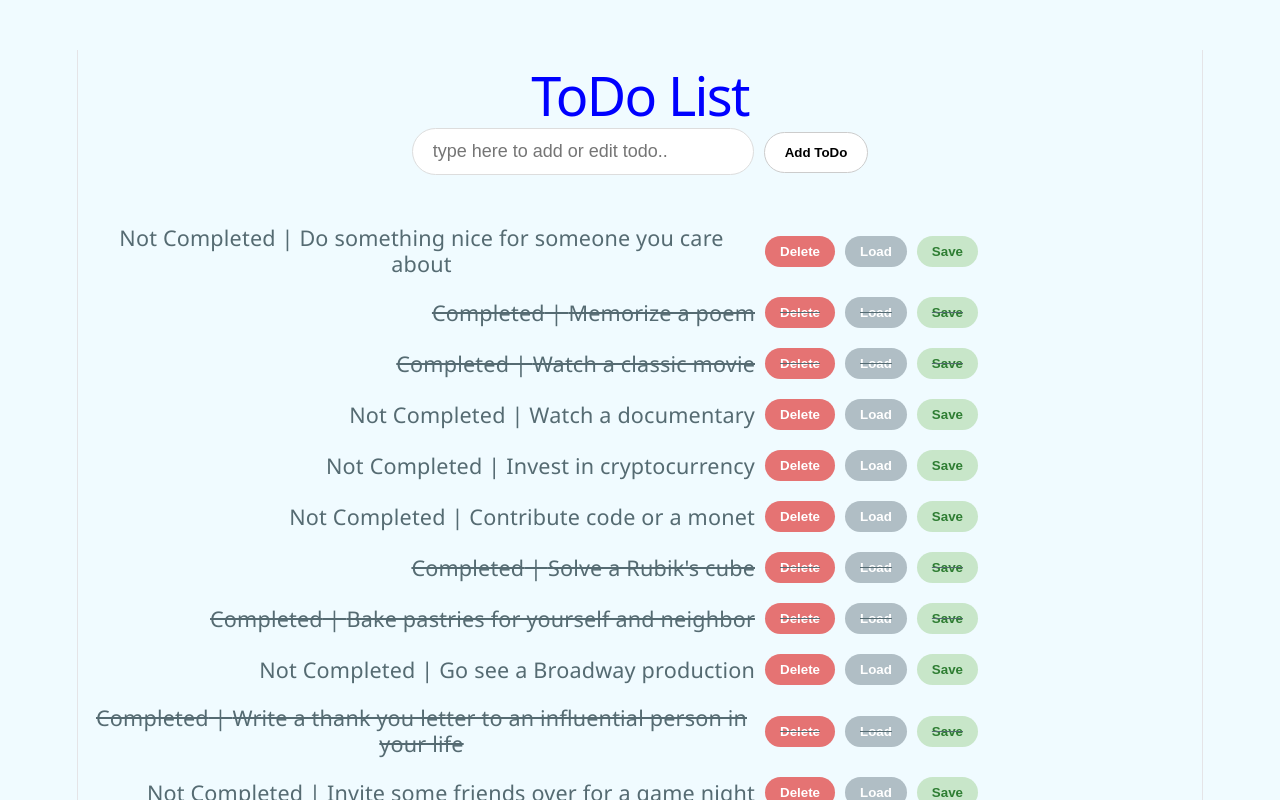
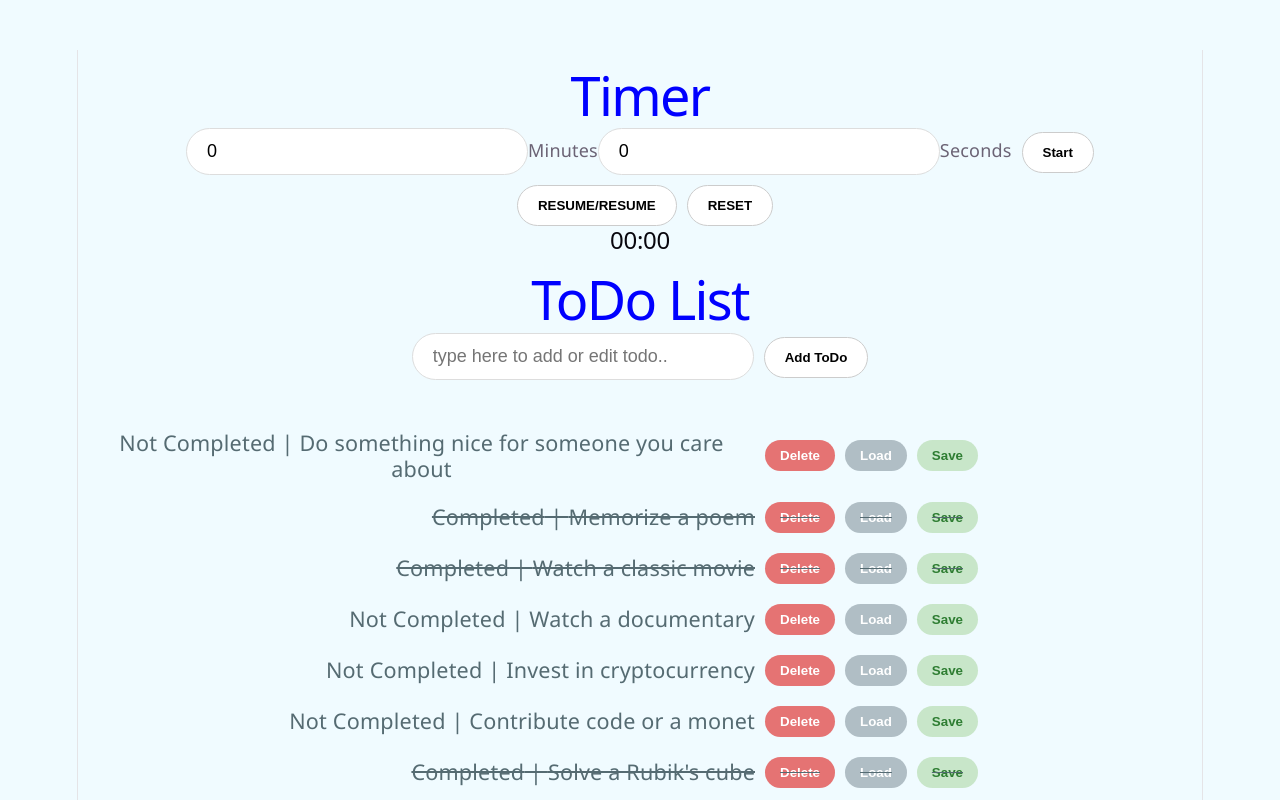
Before and after one commit to pratibha-shukla/Antra-first-react-app, a React (Vite) app in the folder antra-react-first/: page / in a window 1280 px wide. Shown: the top 800 px of the page. Built offline with nearby package versions, Linux system fonts and the light colour scheme.

Commit message:
added countdown timer logic

```diff
--- a/antra-react-first/src/App.jsx
+++ b/antra-react-first/src/App.jsx
@@ -1,5 +1,6 @@
 
 import ToDo from "./components/Todo.jsx";
+import Timer from "./components/Timer.jsx";
 
 import './App.css'
 
@@ -8,7 +9,9 @@ const App = () => {
 
   return (
     <div className="App">
+        <Timer></Timer>
       <ToDo></ToDo>
+
     </div>
   )
 }
--- /dev/null
+++ b/antra-react-first/src/components/Timer.jsx
@@ -0,0 +1,74 @@
+
+
+import React from 'react'
+import {useState,  useEffect} from 'react'
+
+const Timer = () => {
+    const [minute, setMinute] = useState(0);
+    const [second, setSecond] = useState(0);
+    const [timeLeft, setTimeLeft] = useState(0); // Total time in seconds
+    const [isActive, setIsActive] = useState(false);
+
+  //  This handles the actual counting down ---
+  useEffect(() => {
+    let interval = null;
+    if (isActive && timeLeft > 0) {
+      interval = setInterval(() => {
+        setTimeLeft((prev) => prev - 1);
+      }, 1000);
+    } else if (timeLeft === 0) {
+      setIsActive(false);
+      clearInterval(interval);
+    }
+    return () => clearInterval(interval);
+  }, [isActive, timeLeft]);
+
+    const handleInputValueMinutes = (e) => {
+      setMinute(e.target.value);
+    };
+
+       const handleInputValueSeconds = (e) => {
+      setSecond(e.target.value);
+    };
+    const start = () => {
+    const total = parseInt(minute) * 60 + parseInt(second);
+    setTimeLeft(total);
+    setIsActive(true);
+  };
+    const formatTime = () => {
+    const m = Math.floor(timeLeft / 60).toString().padStart(2,'0');
+    const s = (timeLeft % 60).toString().padStart(2, '0');
+    return `${m}:${s}`;
+  };
+
+  return(
+    <div style={{ textAlign: 'center' }}>
+      <h1 style={{color: 'blue'}}>Timer</h1>
+    <div>
+      <input type = "number"
+      placeholder = "0"
+      value={minute}
+      onChange= {handleInputValueMinutes}></input>
+      <label>Minutes</label>
+
+      <input type="number"
+      placeholder = "0"
+      value={second}
+      onChange={handleInputValueSeconds}></input>
+      <label>Seconds</label>
+
+      <button onClick={start}>Start</button>
+
+      <div style={{ marginTop: '10px' }}>
+      <button onClick={() => setIsActive(!isActive)}>
+     {isActive ? 'PAUSE/RESUME' : 'RESUME/RESUME'}
+     </button>
+    <button onClick= {() => setTimeLeft(0)}> RESET </button>
+    </div>
+        <h2 style={{fontsize:"50px"}}>{formatTime()}</h2>
+    </div>
+    </div>
+
+    );
+};
+export default Timer;
```
